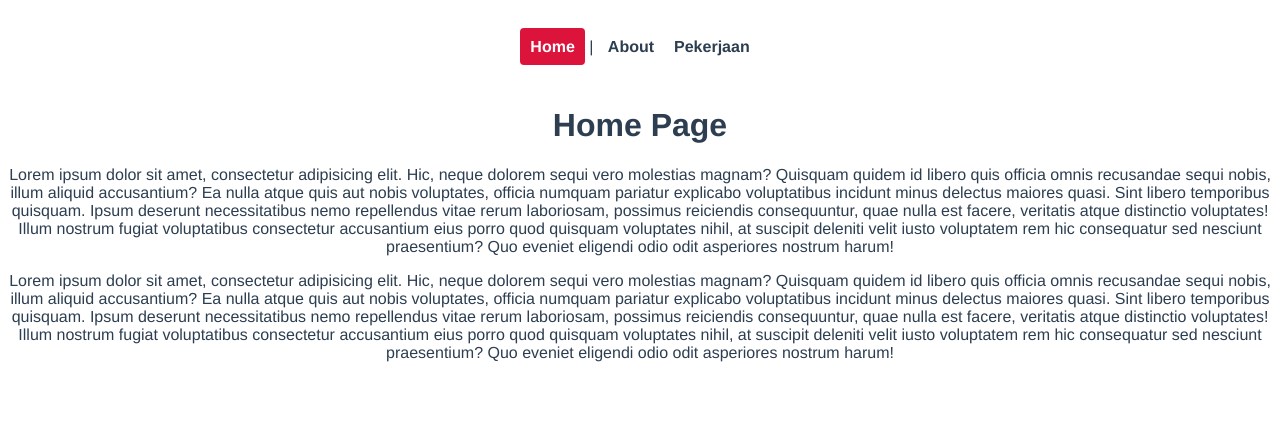
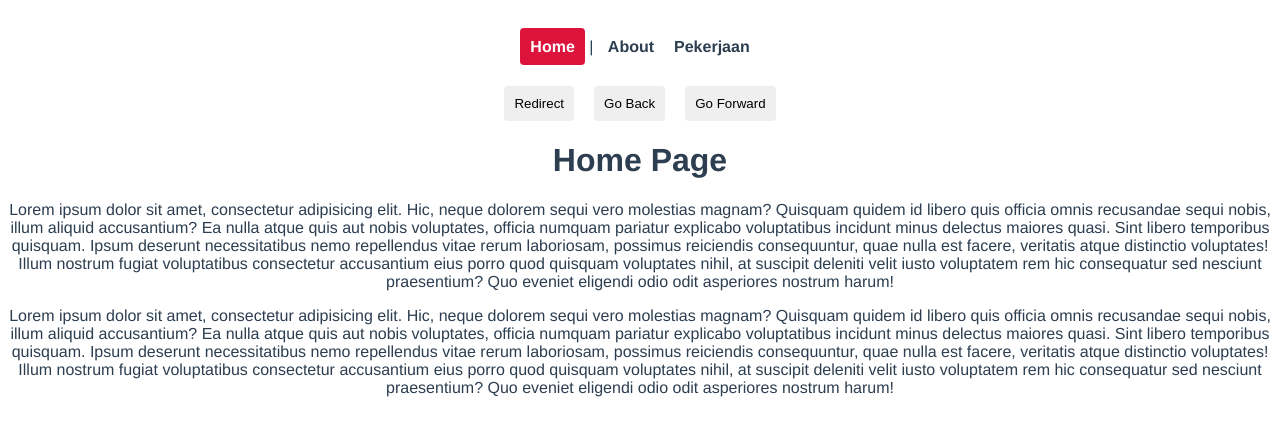
Before and after one commit to KonferensiHantuProject/routing-vue, a Vue app: page / in a window 1280 px wide. Shown: the top 436 px of the page. Built offline with nearby package versions, Linux system fonts and the light colour scheme.

Commit message:
Finishing Vue Route

```diff
--- a/src/App.vue
+++ b/src/App.vue
@@ -4,8 +4,38 @@
     <router-link :to="{ name: 'About' }">About</router-link>
     <router-link :to="{ name: 'Jobs' }">Pekerjaan</router-link>
   </div>
+
+  <button @click="redirect">Redirect</button>
+  <button @click="back">Go Back</button>
+  <button @click="forward">Go Forward</button>
+
   <router-view/>
 </template>
+
+<script>
+// Script
+export default {
+  methods: {
+    // For Redirect
+    redirect() {
+      // Redirect ke Route Home
+      this.$router.push({ name: 'Home'})
+    },
+
+    // For Back
+    back() {
+      // Mundur satu berdasarkan history
+      this.$router.go(-1)
+    },
+
+    // For Forward
+    forward() {
+      // Maju satu berdasarkan history
+      this.$router.go(1)
+    }
+  }
+}
+</script>
 
 <style>
 #app {
@@ -32,4 +62,11 @@
   color: white;
   background: crimson;
 }
+
+button{
+  margin: 0 10px;
+  padding: 10px;
+  border: none;
+  border-radius: 4px;
+}
 </style>
```
